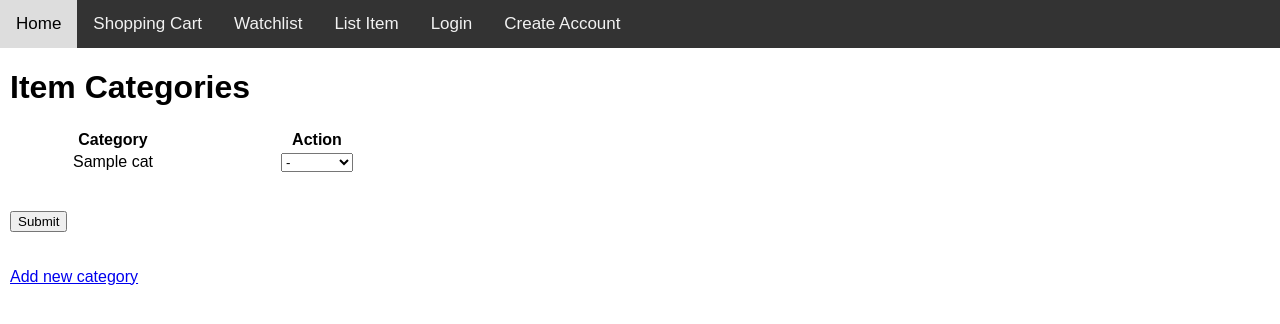
After one commit to zachhuang4026/webService, a Flask app: template templates/admin_categories.html in a window 1280 px wide. The commit adds this page. Shown: the top 324 px of the page. Run offline with Flask 2, Linux system fonts and the light colour scheme; the template is opened without the code that fills it: most values are stand-ins (such as "Sample title", 1, 10 or a date in 2020).

Commit message:
Admin category management

```diff
--- a/app.py
+++ b/app.py
@@ -612,6 +612,32 @@ def admin_metrics(token, DEBUG=True):
         # Calculate basic metrics
         return render_template('admin_metrics.html', metrics = f'Displaying metrics from {start_date} to {end_date}')
 
+@app.route('/admin/categories', methods=['POST', 'GET'])
+@TokenDecorator(token='required', profile='admin')
+def admin_edit_categories(token, DEBUG=True):
+    """
+    GET - renders input form for Admin to view/select categories to remove
+    PUT - process submission of form, communicating with API gateway to remove categories
+    """
+    if request.method == 'GET':
+        if DEBUG == True:
+            category_lst = ['Shoes', 'Clothing', 'Electronics']
+        else:
+            # ToDo API Gateway call - get list of categories
+            pass
+        return render_template('admin_categories.html', categories=category_lst)
+    if request.method == 'POST':
+        remove_category_lst = [k for (k,v) in request.form.items() if v == 'Remove']
+
+        # ToDo API Gateway call - delete categories
+
+        return render_template('landing.html',
+            header='Item Categories removed',
+            context_text='The following categories were removed from the site: {}'.format(', '.join(remove_category_lst)),
+            redirect_link='/admin',
+            redirect_text='Return to Admin Console')
+
+
 #######################################################################
 ## Dummy routes (for testing JWT)
 #######################################################################
--- a/templates/admin.html
+++ b/templates/admin.html
@@ -6,7 +6,7 @@
     <ul>
         <li> <a href="/admin/auctions"> Edit Auction </a> </li>
         <li> <a href="/admin/users"> User Access </a> </li>
-        <li> Edit Auction Categories </li>
+        <li> <a href="/admin/categories"> Edit Auction Categories </a> </li>
         <li> <a href="/admin/flagged_items"> View Flagged Items </a></li>
         <li> <a href="/admin/metrics"> View Listing Metrics </a> </li>
     </ul>
--- /dev/null
+++ b/templates/admin_categories.html
@@ -0,0 +1,33 @@
+{% extends "base.html" %}
+{% block nav_item_admin %}active{% endblock nav_item_admin %}
+
+{% block content %}
+    <h1> Item Categories </h1>
+    <form action="{{ url_for('admin_edit_categories' )}}" method="post">
+        <table>
+            <tr>
+                <th>Category</th>
+                <th>Action</th>
+            </tr>
+
+            {% for cat in categories %}
+            <tr>
+                <td> <label for="{{ cat }}">{{ cat }}</label> </td>
+                <td>
+                    <select name="{{ cat }}" id="item_category">
+                        <option value="no_action">-</option>
+                        <option value="Remove">Remove</option>
+                    </select>
+                </td>
+            </tr>
+            {% endfor %}
+
+        </table> <br></br>
+        <input type="submit" value="Submit">
+
+      </form>
+
+      <br></br>
+      <a href="/create/category">Add new category </a>
+
+{% endblock %}
```
